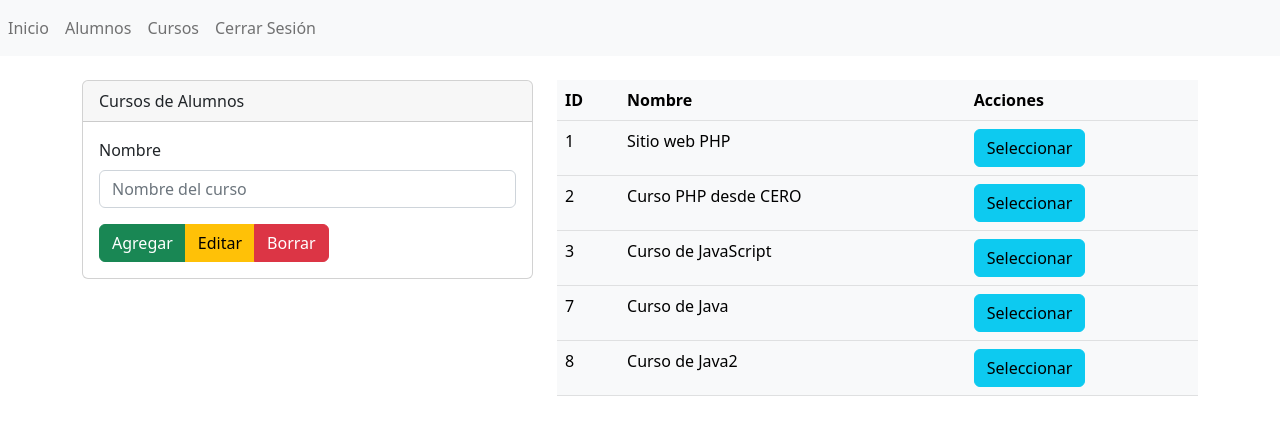
After one commit to luera19/appPHP, a PHP site: page /controller/vista_cursos.php in a window 1280 px wide. The commit adds this page. Shown: the top 435 px of the page. Run offline with PHP 8.4, Linux system fonts and the light colour scheme; the visitor is signed in with stand-in values (Sample User, id 1); data comes from the database, SQL or seed files in the repository.

Commit message:
Modificación a MVC
Modificando el código a MVC

```diff
--- a/secciones/certificado.php
+++ b/controller/certificado.php
@@ -1,6 +1,6 @@
 <?php
     require('../librerias/fpdf/fpdf.php');
-    include_once '../configuraciones/bd.php';
+    include_once '../models/bd.php';
     $conexionBD=Conectar::crearInstancia();
 
 
@@ -50,7 +50,7 @@
     //Agregando el texto del PDF
     //agregarTexto($pdf, $texto, $x, $y, $align = 'L', $fuente, $size = 10, $r = 0, $g = 0, $b = 0);
     //Nombre del alumno
-    agregarTexto($pdf, ucwords(($alumno['nombre'] . " " . $alumno['apellidos'])), 60, 70, 'L', "Helvetica", 30, 0, 84, 115);
+    agregarTexto($pdf, ucwords(utf8_decode($alumno['nombre'] . " " . $alumno['apellidos'])), 60, 70, 'L', "Helvetica", 30, 0, 84, 115);
     //Nombre del curso
     agregarTexto($pdf, $alumno['nombre_curso'], -250, 115, 'C', "Helvetica", 20, 0, 84, 115);
     //Fecha
--- a/secciones/vista_alumnos.php
+++ b/controller/vista_alumnos.php
@@ -1,5 +1,5 @@
-<?php include('../templates/cabecera.php'); ?>
-<?php include('../secciones/alumnos.php'); ?>
+<?php include('../templates/header.php'); ?>
+<?php include('../views/alumnos.php'); ?>
 
 <br />
 <div class="row">
@@ -156,4 +156,4 @@
 </script>
 
 <!--Importando el pie-->
-<?php include('../templates/pie.php'); ?>
+<?php include('../templates/footer.php'); ?>
--- a/secciones/vista_cursos.php
+++ b/controller/vista_cursos.php
@@ -1,5 +1,5 @@
-<?php include('../templates/cabecera.php'); ?>
-<?php include('../secciones/cursos.php'); ?>
+<?php include('../templates/header.php'); ?>
+<?php include('../views/cursos.php'); ?>
 
 <div class="row">
     <div class="col-12">
@@ -97,4 +97,4 @@
         </div>
     </div>
 
-    <?php include('../templates/pie.php'); ?>
+    <?php include('../templates/footer.php'); ?>
--- a/index.php
+++ b/index.php
@@ -9,7 +9,7 @@ if ($_POST) {
 
     if($_POST['usuario']=='admin' && $_POST['password']=='admin'){
         $_SESSION['usuario']=$_POST['usuario'];
-        header('Location: secciones/index.php');
+        header('Location: views/index.php');
       }
 }
 
--- /dev/null
+++ b/templates/header.php
@@ -0,0 +1,46 @@
+<?php
+
+//Bloqueo de Sesion
+session_start();
+
+if (!isset($_SESSION['usuario'])) {
+    header('Location:../views/index.php');
+}
+
+?>
+
+
+<!doctype html>
+<html lang="es">
+
+<head>
+    <title>Aplicación de Certificados</title>
+    <link rel="shortcut icon" href="../src/logo.jpg">
+
+    <!-- Required meta tags -->
+    <meta charset="utf-8">
+    <meta name="viewport" content="width=device-width, initial-scale=1, shrink-to-fit=no">
+
+    <!-- Bootstrap CSS v5.2.1 -->
+    <link href="https://cdn.jsdelivr.net/npm/bootstrap@5.2.1/dist/css/bootstrap.min.css" rel="stylesheet" integrity="sha384-iYQeCzEYFbKjA/T2uDLTpkwGzCiq6soy8tYaI1GyVh/UjpbCx/TYkiZhlZB6+fzT" crossorigin="anonymous">
+
+    <!-- Option 1: Include in HTML -->
+    <link rel="stylesheet"
+    href="https://cdn.jsdelivr.net/npm/bootstrap-icons@1.8.1/font/bootstrap-icons.css"
+    />
+
+</head>
+
+<body>
+    <!--NAVBAR--->
+    <nav class="navbar navbar-expand navbar-light bg-light">
+        <div class="nav navbar-nav">
+
+            <a class="nav-item nav-link" href="../index.php">Inicio</a>
+            <a class="nav-item nav-link" href="../controller/vista_alumnos.php">Alumnos</a>
+            <a class="nav-item nav-link" href="../controller/vista_cursos.php">Cursos</a>
+            <a class="nav-item nav-link" href="../views/cerrar.php">Cerrar Sesión</a>
+        </div>
+    </nav>
+
+    <div class="container">
--- a/secciones/alumnos.php
+++ b/views/alumnos.php
@@ -1,5 +1,5 @@
 <?php
-    include_once '../configuraciones/bd.php';
+    include_once '../models/bd.php';
     $conexionBD=Conectar::crearInstancia();
 
     //Validación de campos
--- a/secciones/cursos.php
+++ b/views/cursos.php
@@ -1,6 +1,6 @@
 <?php
     //importando la conexion
-    include_once '../configuraciones/bd.php';
+    include_once '../models/bd.php';
     //invocando la conexion
     $conexionBD= Conectar::crearInstancia();
 
--- a/secciones/index.php
+++ b/views/index.php
@@ -1,4 +1,4 @@
-<?php include('../templates/cabecera.php'); ?>
+<?php include('../templates/header.php'); ?>
 
     <div class="p-5 mb-4 bg-light rounded-3">
         <div class="container-fluid py-5">
@@ -12,10 +12,10 @@
 
 
             <a class="btn btn-primary btn-lg"
-                    href = "vista_alumnos.php"
+                    href = "../controller/vista_alumnos.php"
                     role="button">Ingresar
             </a>
 
         </div>
     </div>
-<?php include('../templates/pie.php'); ?>
+<?php include('../templates/footer.php'); ?>
```
Also changed, not shown: templates/footer.php (added, +12 -0 lines), models/aplicacion.sql (renamed from configuraciones/aplicacion.sql), models/bd.php (renamed from configuraciones/bd.php), views/cerrar.php (renamed from secciones/cerrar.php).
